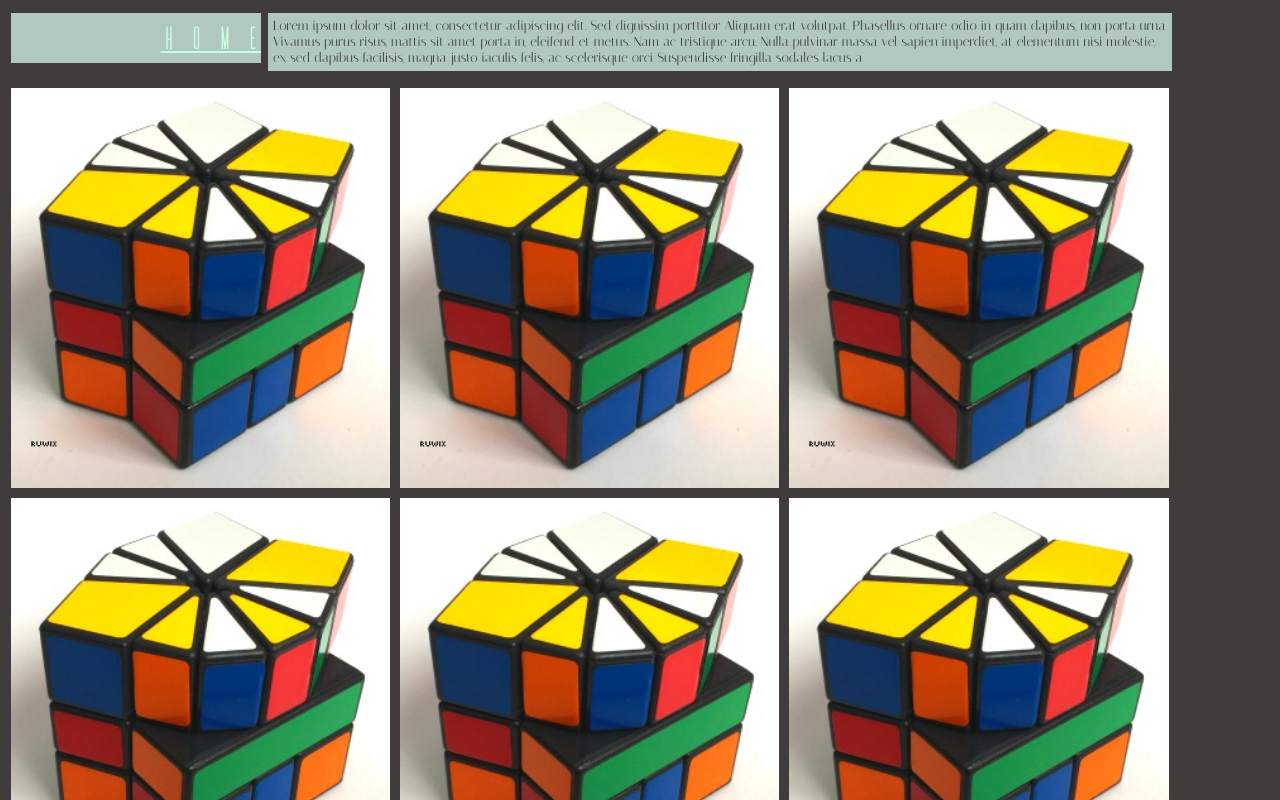
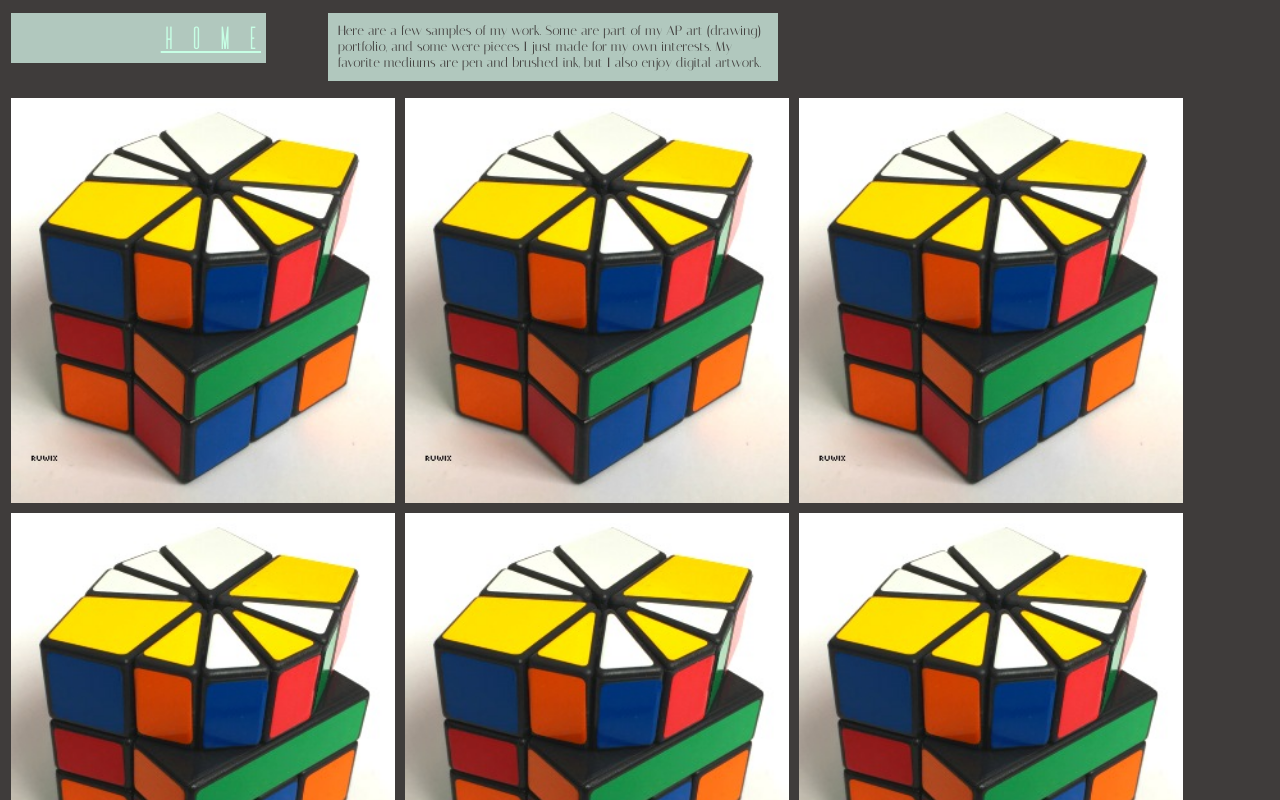
Before and after one commit to RavioliAligator/portfolio-website, a plain HTML site: page gallery.html in a window 1280 px wide. Shown: the top 800 px of the page. Drawn offline with Linux system fonts and the light colour scheme.

Commit message:
mockup done, no final images, lots of pain was had

```diff
--- a/css/barrybluejeans.css
+++ b/css/barrybluejeans.css
@@ -53,6 +53,7 @@
     position:absolute;
     padding-top: 5px;
     padding-bottom: 5px;
+    padding-right: 5px;
 }
 .contact-info{
     margin-right: 200px;
@@ -140,15 +141,16 @@ header {
 }
 .gal-img{
     padding:3px;
-    width: 30%;
+    width: 32%;
 }
 #gallery-images{
-    align-content:middle;
+    min-width: 660px;
+    max-width: 1200px;
 }
 .gal-text{
     background-color: #b1c8be;
-    padding: 5px;
+    padding: 10px;
     position: relative;
-    margin-left: 260px;
-    margin-right: 100px;
+    margin-left: 320px;
+    width: 430px;
 }
--- a/gallery.html
+++ b/gallery.html
@@ -8,20 +8,15 @@
 <body id="gallery-body">
     <a href="index.html" class="display-gal">H O M E</a>
     <div>
-        <p class="gal-text">Lorem ipsum dolor sit amet, consectetur adipiscing elit. Sed dignissim porttitor
-Aliquam erat volutpat. Phasellus ornare odio in quam dapibus, non porta urna
-Vivamus purus risus, mattis sit amet porta in, eleifend et metus. Nam ac
-tristique arcu. Nulla pulvinar massa vel sapien imperdiet, at elementum nisi
-molestie, ex sed dapibus facilisis, magna justo iaculis felis, ac scelerisque orci
-Suspendisse fringilla sodales lacus a </p>
+        <p class="gal-text">Here are a few samples of my work. Some are part of my AP art (drawing) portfolio, and some were pieces I just made for my own interests. My favorite mediums are pen and brushed ink, but I also enjoy digital artwork. </p>
     </div>
     <div id="gallery-images">
         <img class="gal-img" src="images/temporary-image.jpg">
         <img class="gal-img" src="images/temporary-image.jpg">
-        <img class="gal-img" src="images/temporary-image.jpg"> <br/>
+        <img class="gal-img" src="images/temporary-image.jpg"><br/>
         <img class="gal-img" src="images/temporary-image.jpg">
         <img class="gal-img" src="images/temporary-image.jpg">
-        <img class="gal-img" src="images/temporary-image.jpg"> <br/>
+        <img class="gal-img" src="images/temporary-image.jpg"><br/>
         <img class="gal-img" src="images/temporary-image.jpg">
         <img class="gal-img" src="images/temporary-image.jpg">
         <img class="gal-img" src="images/temporary-image.jpg">
```
